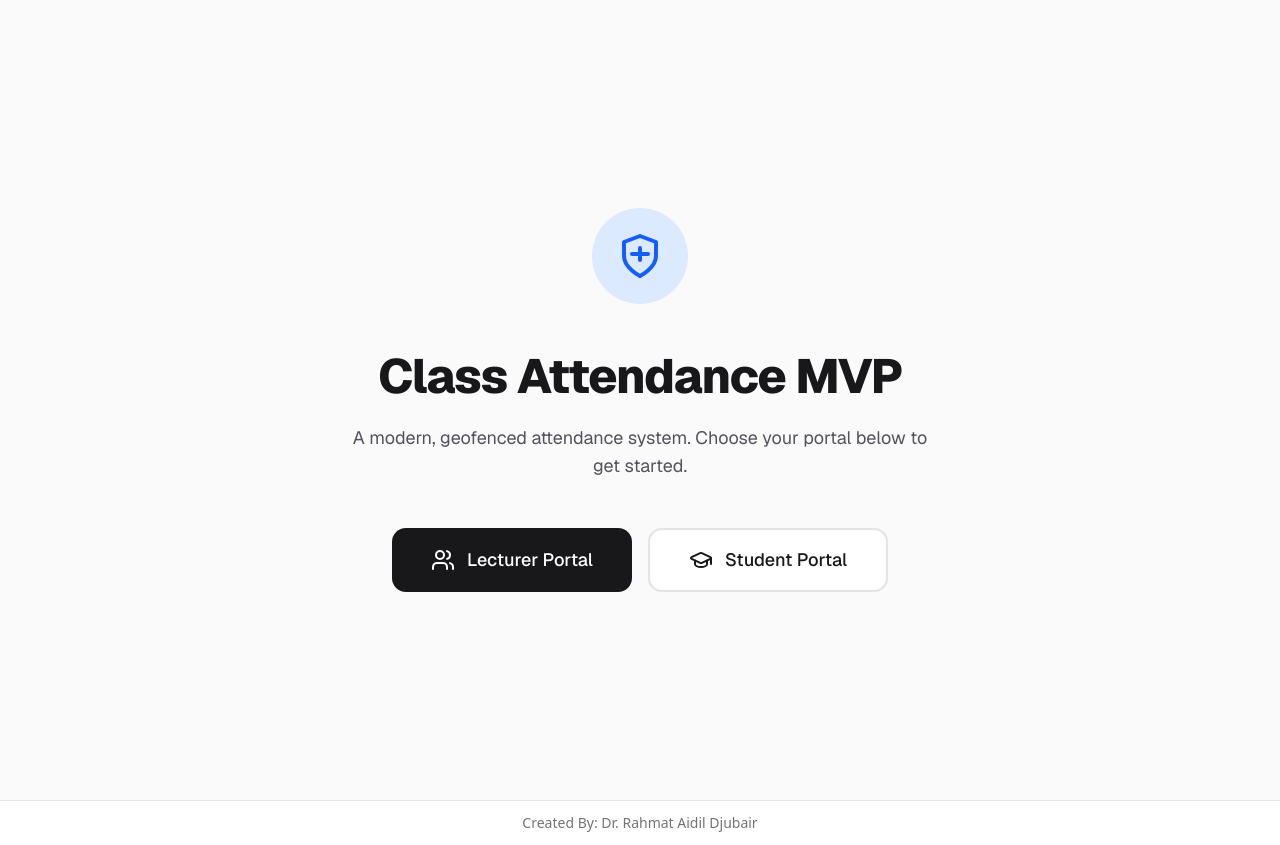
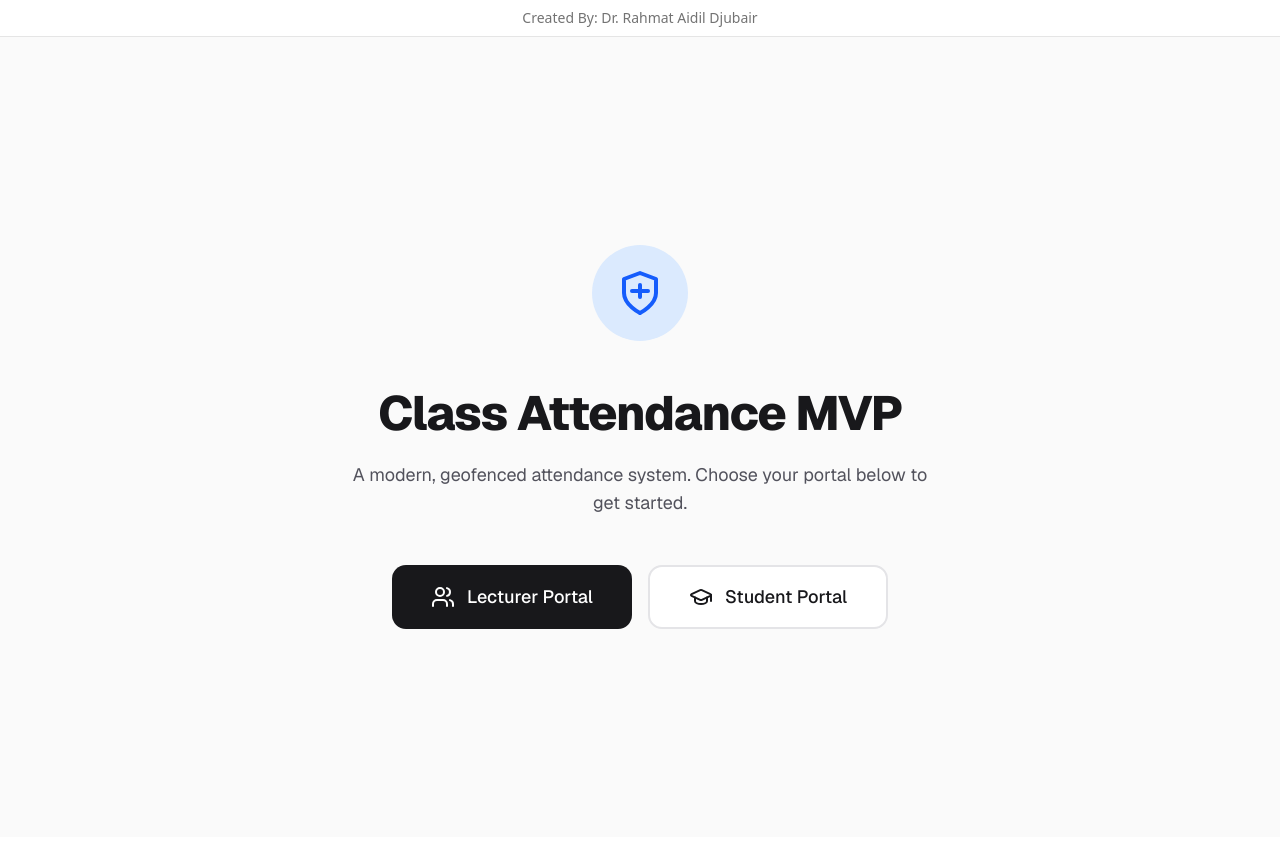
Before and after one commit to slashsly5-rgb/class-attendance-web, a Next.js app: page / in a window 1280 px wide. Built offline with nearby package versions, Linux system fonts and the light colour scheme.

Commit message:
feat: move creator attribution to global top bar

```diff
--- a/src/app/layout.tsx
+++ b/src/app/layout.tsx
@@ -29,14 +29,14 @@ export default function RootLayout({
         className={`${geistSans.variable} ${geistMono.variable} antialiased`}
       >
         <div className="min-h-screen flex flex-col">
+          <div className="border-b border-border bg-background">
+            <div className="container mx-auto px-4 py-2 text-center text-sm text-muted-foreground">
+              Created By: Dr. Rahmat Aidil Djubair
+            </div>
+          </div>
           <div className="flex-1">
             {children}
           </div>
-          <footer className="border-t border-border bg-background">
-            <div className="container mx-auto px-4 py-3 text-center text-sm text-muted-foreground">
-              Created By: Dr. Rahmat Aidil Djubair
-            </div>
-          </footer>
         </div>
         <Toaster />
       </body>
```
